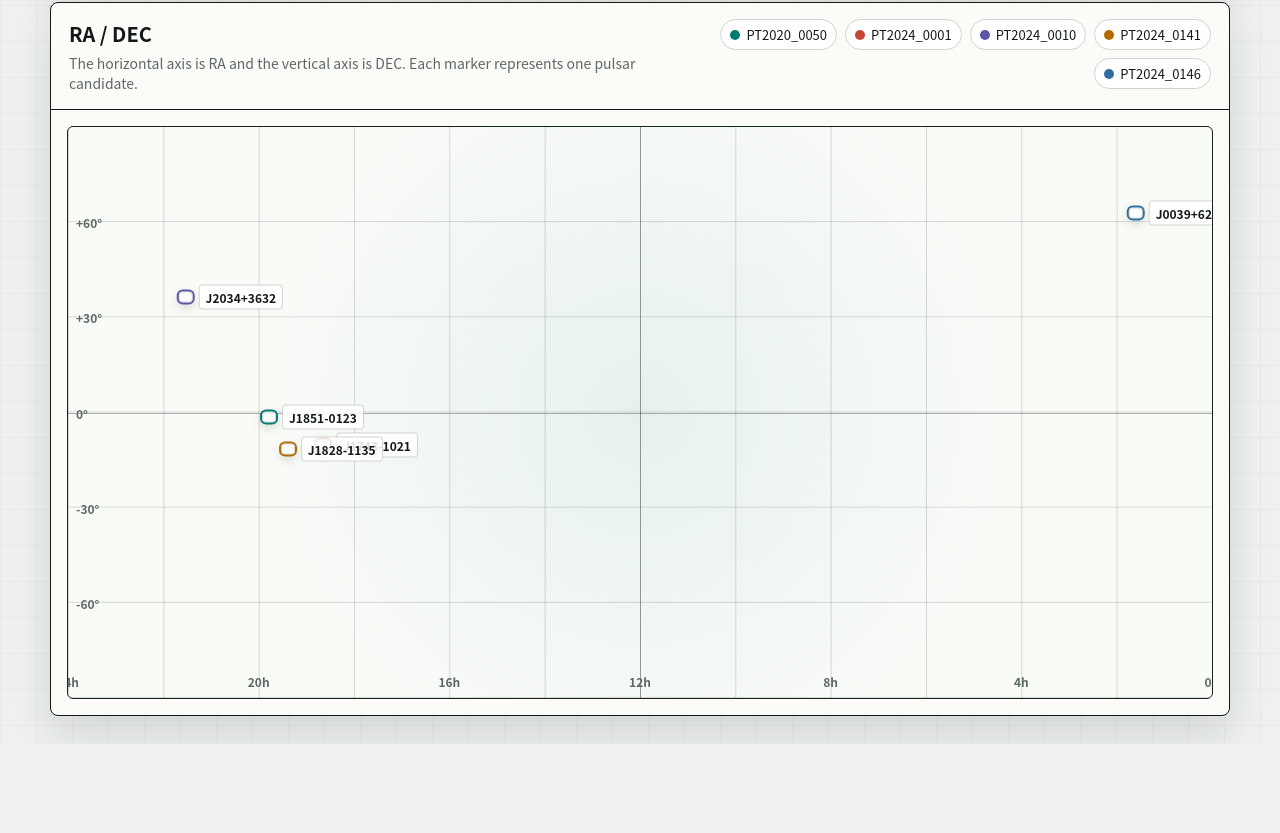
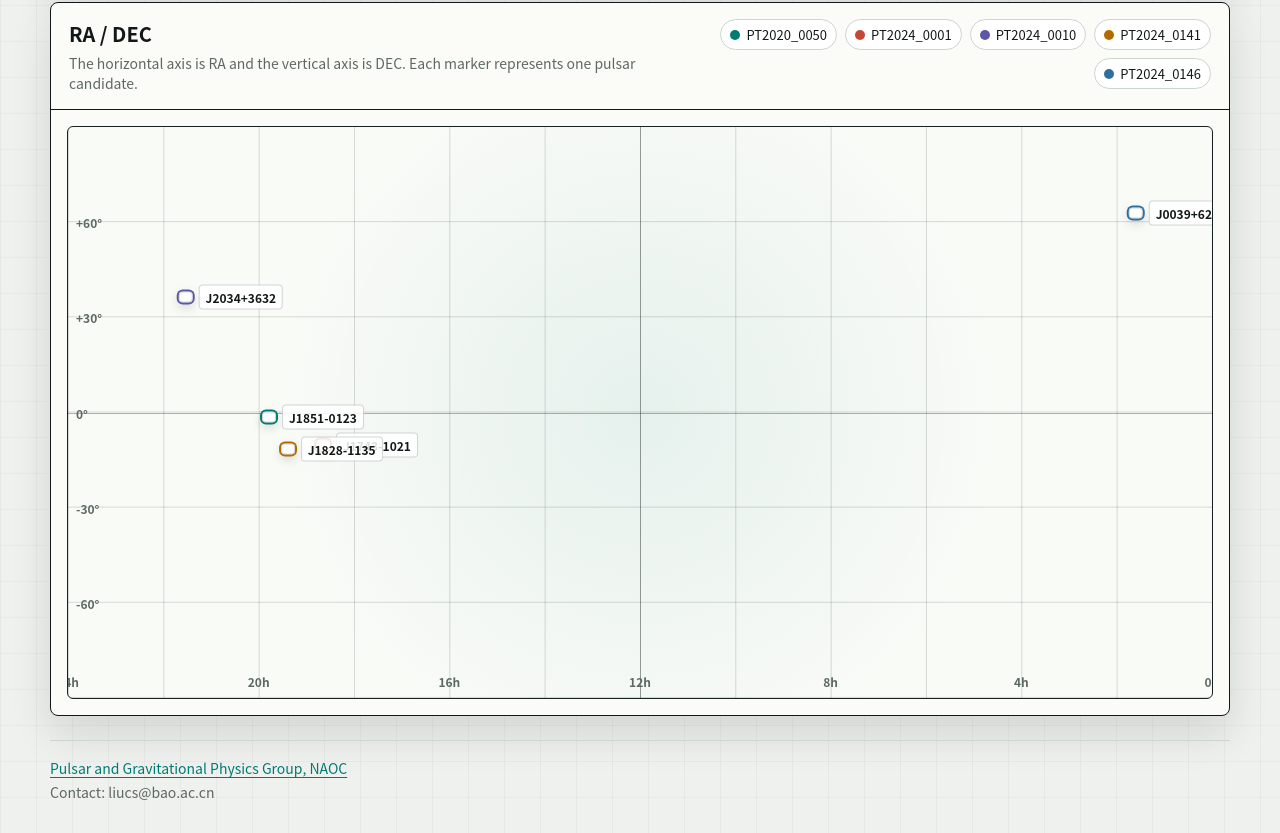
Before and after one commit to 0s11Song/GRASP-Pulsar-Candidates, a plain HTML site: page index.html in a window 1280 px wide. Shown: the part 570-1403 px from the top of the page. Before the commit the page ends 1314 px from the top, so only its background shows below. Drawn offline with Linux system fonts and the light colour scheme.

Commit message:
Add group English homepage and plain-text contact footer

```diff
--- a/index.html
+++ b/index.html
@@ -4,7 +4,7 @@
     <meta charset="utf-8">
     <meta name="viewport" content="width=device-width, initial-scale=1">
     <title>GRASP:GPU-Refactored Accelerated Search Pipeline</title>
-    <link rel="stylesheet" href="style.css">
+    <link rel="stylesheet" href="style.css?v=footer-1">
   </head>
   <body>
     <main class="page">
@@ -147,6 +147,10 @@
         </section>
       </section>
 
+      <footer class="site-footer">
+        <p><a href="https://groups.bao.ac.cn/psr/en/">Pulsar and Gravitational Physics Group, NAOC</a></p>
+        <p>Contact: liucs@bao.ac.cn</p>
+      </footer>
     </main>
 
     <script src="data/pulsars.js?v=on-web-date-2"></script>
--- a/style.css
+++ b/style.css
@@ -448,3 +448,22 @@ h2 {
     grid-template-columns: 1fr;
   }
 }
+
+.site-footer {
+  margin-top: 24px;
+  padding-top: 16px;
+  border-top: 1px solid var(--line);
+  color: var(--muted);
+  font-size: 14px;
+  line-height: 1.7;
+}
+
+.site-footer a {
+  color: var(--accent);
+  text-underline-offset: 3px;
+  overflow-wrap: anywhere;
+}
+
+.site-footer a:hover {
+  color: var(--ink);
+}
```
